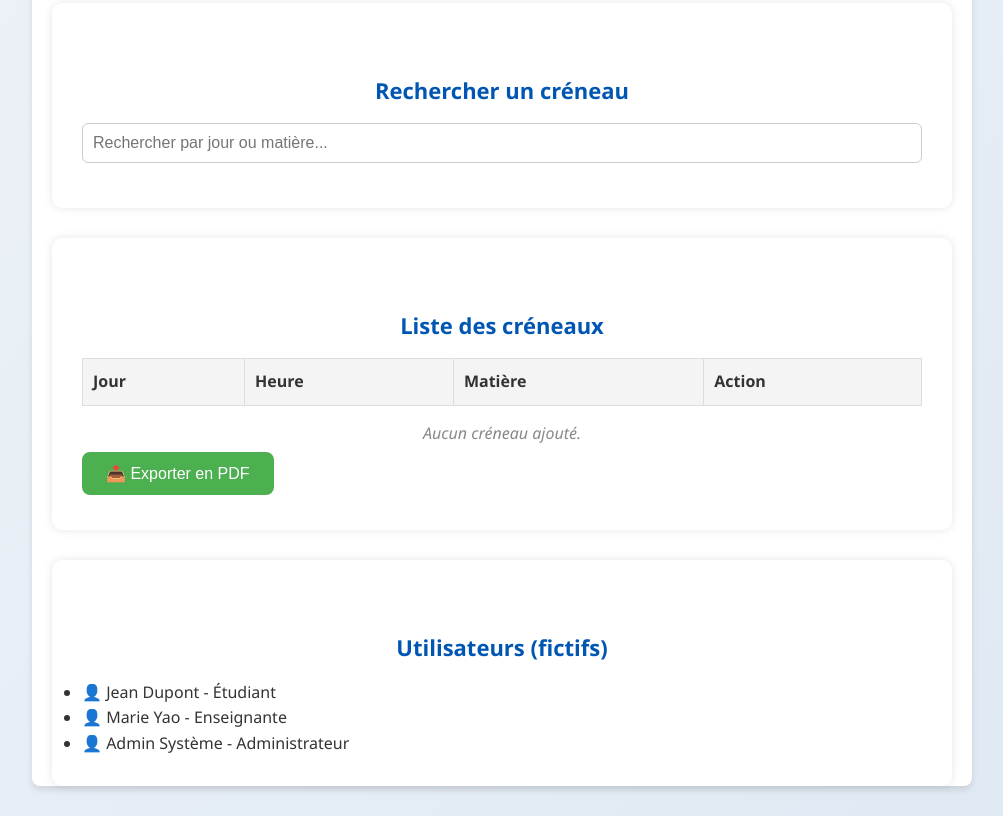
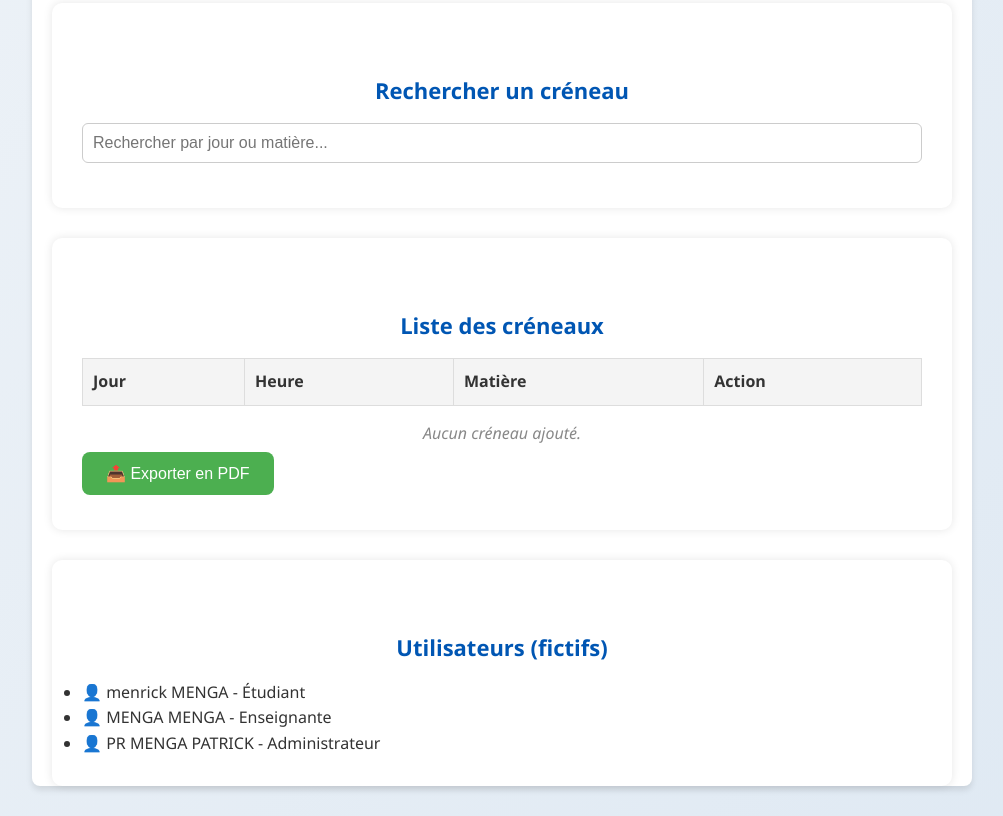
Before and after one commit to menrickP/javascriptmenga, a website: page admin.html in a window 1280 px wide. Shown: the part 705-1521 px from the top of the page, without its empty margins (138-1141 px from the left). Drawn offline with nearby package versions, Linux system fonts and the light colour scheme.

Commit message:
Update admin.html

```diff
--- a/admin.html
+++ b/admin.html
@@ -180,9 +180,9 @@
     <section class="actions" aria-labelledby="usersTitle">
       <h2 id="usersTitle">Utilisateurs (fictifs)</h2>
       <ul id="userList">
-        <li>👤 Jean Dupont - Étudiant</li>
-        <li>👤 Marie Yao - Enseignante</li>
-        <li>👤 Admin Système - Administrateur</li>
+        <li>👤 menrick MENGA - Étudiant</li>
+        <li>👤 MENGA MENGA  - Enseignante</li>
+        <li>👤 PR MENGA PATRICK - Administrateur</li>
       </ul>
     </section>
   </main>
```
